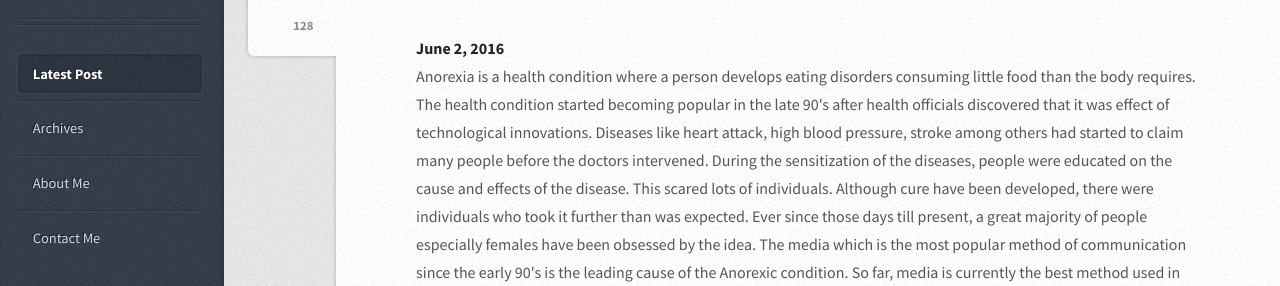
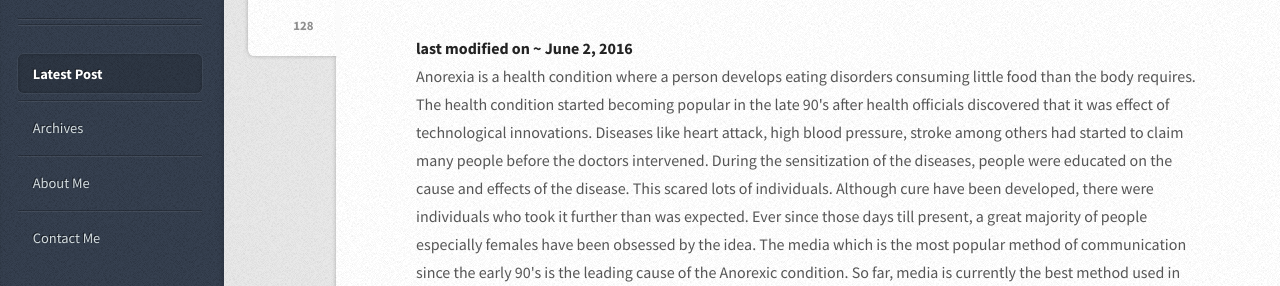
Before and after one commit to skafis/bloggedV2, a Django app: page /post/1/ in a window 1280 px wide. Shown: the part 171-457 px from the top of the page. Run offline with Django 3.2, Linux system fonts and the light colour scheme; data comes from the database, SQL or seed files in the repository; both versions use the stored data as it was after the commit; some libraries are stand-ins or nearby versions; some web fonts are replaced.

Commit message:
change dates

```diff
--- a/blog/templates/blog/post_detail.html
+++ b/blog/templates/blog/post_detail.html
@@ -23,7 +23,7 @@
             </div>
             {% if post.published_date %}
             <div class="date">
-                <strong>{{ post.published_date | date }}</strong>
+                <strong> last modified on ~ {{ post.published_date | date }}</strong>
             </div>
             {% endif %}
             <div class="content-markdown">{{ post.text}}</div>
--- a/blog/templates/blog/post_list.html
+++ b/blog/templates/blog/post_list.html
@@ -11,7 +11,7 @@
             </header>
 
             <div class="info">
-            <span class="date"><span class="month">{{post.published_date | date:"M"}}<span>y</span></span> <span class="day">{{post.published_date | date:"d"}}</span><span class="year">, 2014</span></span>
+            <span class="date"><span class="month">{{post.created_date | date:"M"}}<span>y</span></span> <span class="day">{{post.created_date | date:"d"}}</span><span class="year">, 2014</span></span>
 
             </div>
             <p class="content-markdown">{{ post.text | truncatechars:500 }}<a href="{% url 'post_detail' pk=post.pk %}">Read more</a>
```
Also changed, not shown: db.sqlite3.
